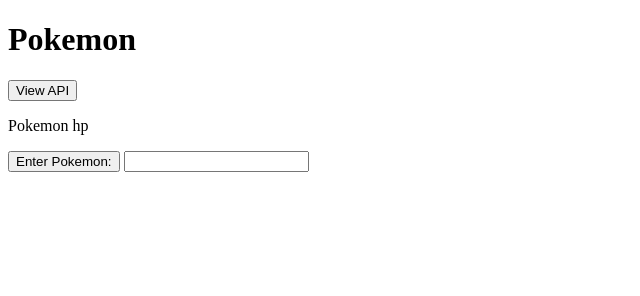
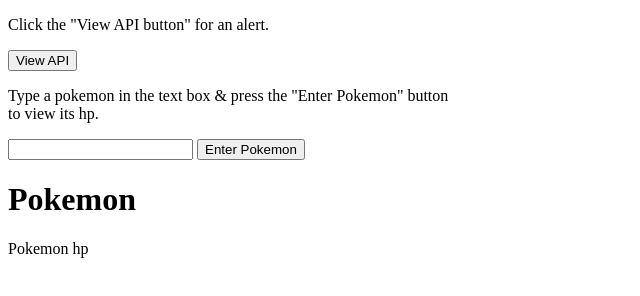
Before and after one commit to pchiragiev/Challenges, a plain HTML site: page Week1/index3.html in a window 1280 px wide. Shown: the whole page, without its empty margins (0-640 px from the left). Drawn offline with nearby package versions, Linux system fonts and the light colour scheme.

Commit message:
final commit

```diff
--- a/Week1/controller3.js
+++ b/Week1/controller3.js
@@ -22,8 +22,8 @@ const poke_data = async () => {
     let mainData = response.data.stats[0]["base_stat"];
     console.log(mainData);
 
-    document.getElementById("header").innerHTML = pokemon;
-    document.getElementById("hp").innerHTML = `hp = ${mainData}`;
+    document.getElementById("header").innerHTML = pokemon.charAt(0).toUpperCase() + pokemon.slice(1);
+    document.getElementById("hp").innerHTML = `${mainData} hp`;
 }
 
 document.getElementById("display").addEventListener("click", poke_data);
--- a/Week1/index3.html
+++ b/Week1/index3.html
@@ -10,21 +10,24 @@
     </head>
 
     <body>
-
-        <h1 id="header">Pokemon</h1>
-
+        <p>
+            Click the "View API button" for an alert.
+        </p>
         <p>
             <button id="apiAlert">View API</button>
         </p>
+        <p>
+            Type a pokemon in the text box & press the
+            "Enter Pokemon" button<br>to view its hp.
+        </p>
+        <p>
+            <input type="text" id="inputPokemon">
+            <button id="display">Enter Pokemon</button>
+        </p>
 
+        <h1 id="header">Pokemon</h1>
         <p id="hp">
             Pokemon hp
         </p>
-
-        <p>
-            <button id="display">Enter Pokemon: </button>
-            <input type="text" id="inputPokemon">
-        </p>
-
     </body>
 </html>
```
